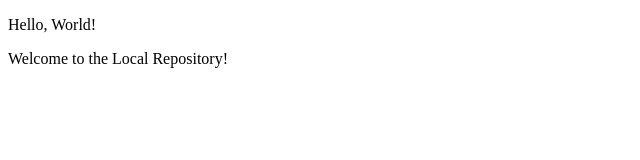
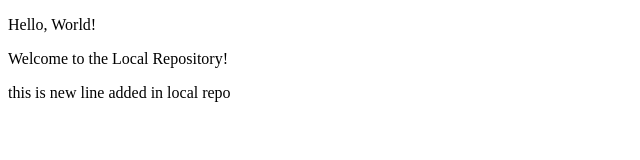
Before and after one commit to Muneeb-Hassan6/localRepo, a plain HTML site: page index.html in a window 1280 px wide. Shown: the whole page, without its empty margins (0-640 px from the left). Drawn offline with Linux system fonts and the light colour scheme.

Commit message:
add new feature

```diff
--- a/index.html
+++ b/index.html
@@ -8,5 +8,6 @@
 <body>
     <p>Hello, World!</p>
     <p>Welcome to the Local Repository!</p>
+    <p>this is new line added in local repo</p>
 </body>
 </html>
```
